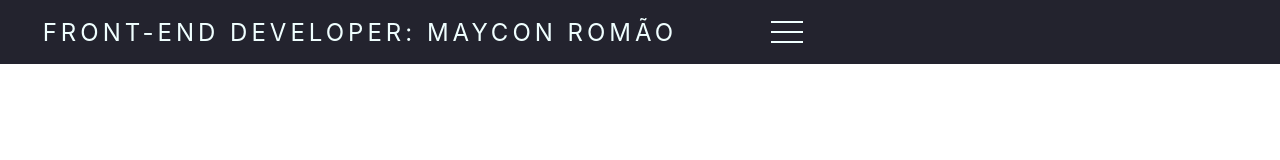
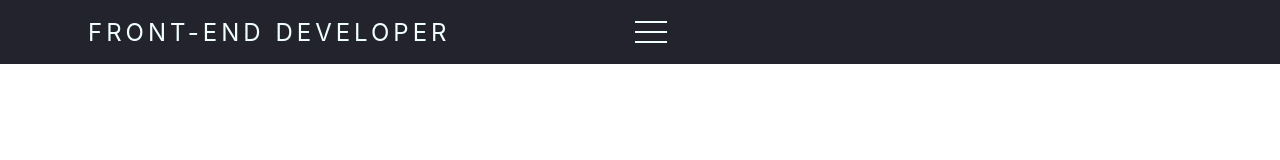
Before and after one commit to maydoug/telalogin_responsivo, a plain HTML site: page index.html in a window 1280 px wide. Drawn offline with Linux system fonts and the light colour scheme.

Commit message:
atualizacao do title

```diff
--- a/index.html
+++ b/index.html
@@ -8,7 +8,7 @@
 <body>
     <header>
         <nav>
-            <a class='logo' href='/' >Front-end Developer: Maycon Romão</a>
+            <a class='logo' href='/' >Front-end Developer</a>
             <div class='mobile-menu'>
                 <div class='line1'></div>
                 <div class='line2'></div>
```
